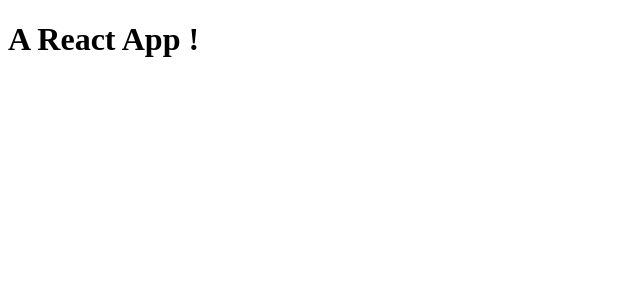
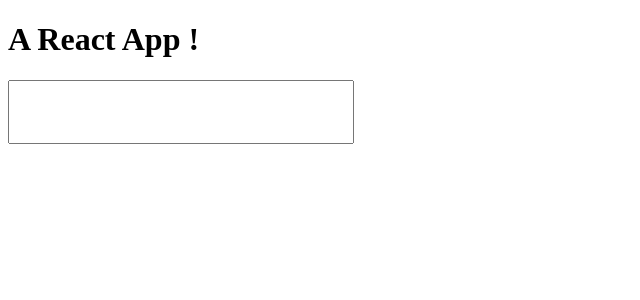
Before and after one commit to smarigowda/modernReactPictureComponent, a React (Create React App) app: page / in a window 1280 px wide. Shown: the top 300 px of the page, without its empty margins (0-640 px from the left). Built offline with nearby package versions, Linux system fonts and the light colour scheme.

Commit message:
form input

```diff
--- a/package.json
+++ b/package.json
@@ -3,6 +3,7 @@
   "version": "0.1.0",
   "private": true,
   "dependencies": {
+    "node-sass": "^4.11.0",
     "react": "^16.8.6",
     "react-dom": "^16.8.6",
     "react-scripts": "2.1.8"
--- a/src/components/App.js
+++ b/src/components/App.js
@@ -1,8 +1,12 @@
 import React from 'react';
+import SearchBar from './SearchBar';
 
 const App = () => {
     return (
-        <h1>A React App !</h1>
+        <div>
+            <h1>A React App !</h1>
+            <SearchBar />
+        </div>
     )
 }
 
--- /dev/null
+++ b/src/components/SearchBar.js
@@ -0,0 +1,12 @@
+import React from 'react';
+import { searchInput } from './SearchBar.module.scss';
+
+const SearchBar = () => {
+    return (
+        <form action="#">
+            <input className={searchInput} type="text"/>
+        </form>
+    )
+};
+
+export default SearchBar;
--- /dev/null
+++ b/src/components/SearchBar.module.scss
@@ -0,0 +1,7 @@
+.searchInput {
+    padding: 1rem;
+    font-size: 1.5rem;
+    &:focus {
+        outline: none;
+    }
+}
```
Also changed, not shown: 1 other file (tests, documents, lock files or other folders).
